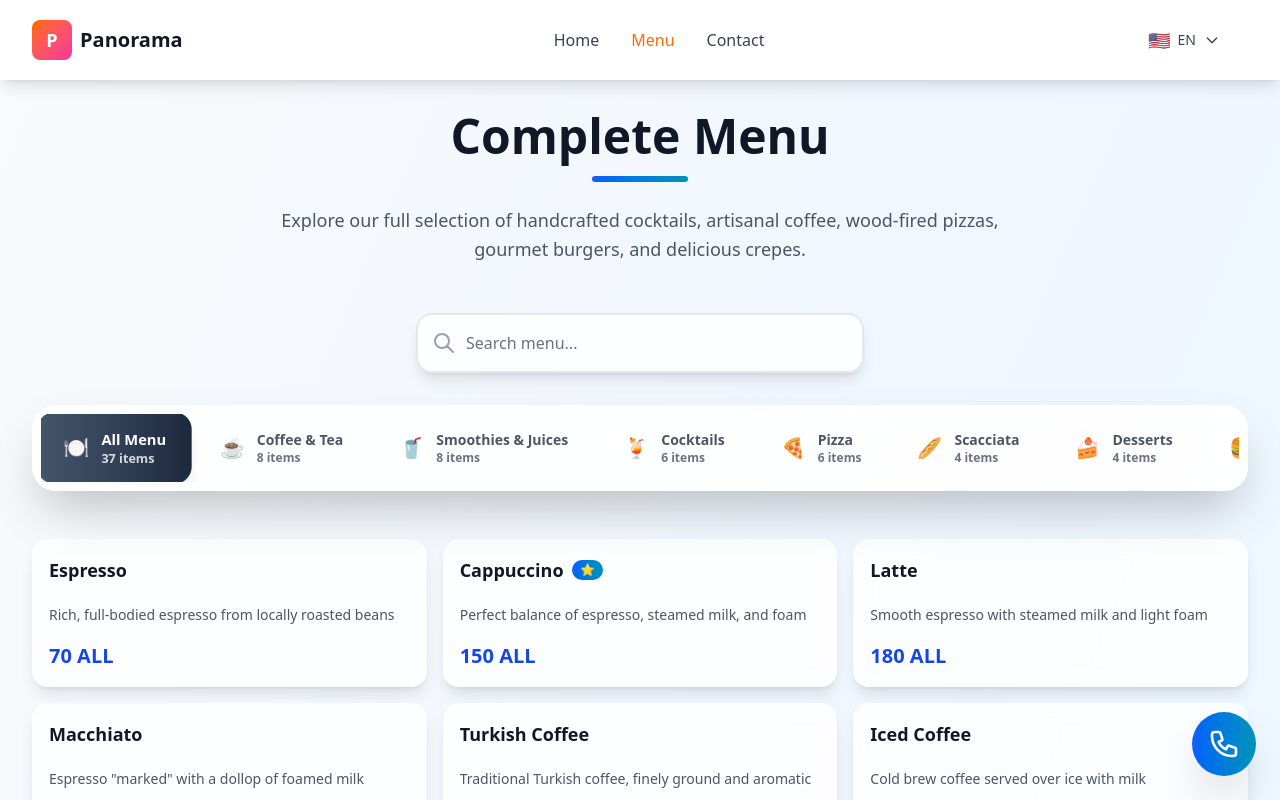
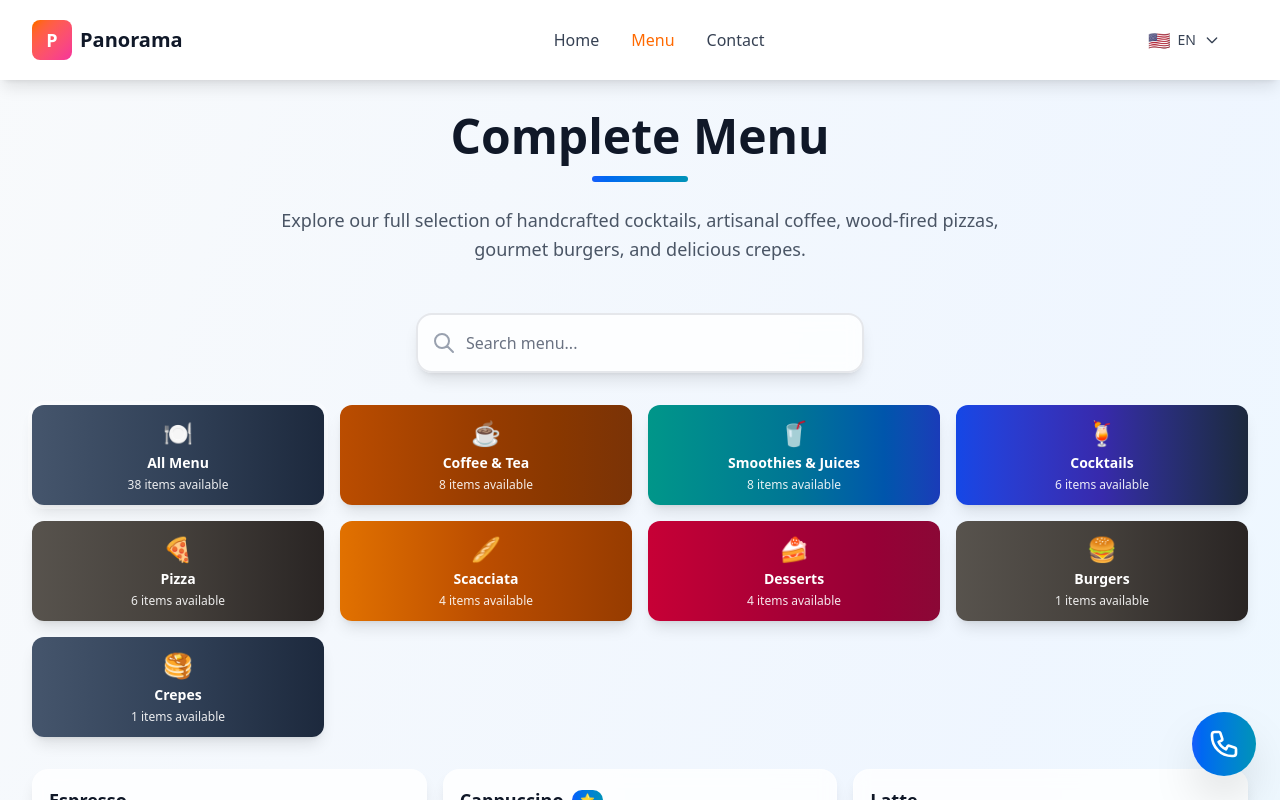
Before and after one commit to juxhinxhihani/panorama-rooftop, a Next.js app: page /menu in a window 1280 px wide. Shown: the top 800 px of the page. Built offline with nearby package versions, Linux system fonts and the light colour scheme.

Commit message:
Add All Menu Card

```diff
--- a/src/screens/FullMenuScreen.tsx
+++ b/src/screens/FullMenuScreen.tsx
@@ -332,6 +332,20 @@ export default function FullMenuScreen() {
           type: 'food'
         }
       ]
+    },
+    {
+      id: 'crepes',
+      title: 'Crepes',
+      icon: '🥞',
+      gradient: 'from-slate-600 via-slate-700 to-slate-800',
+      items: [
+        {
+          name: 'Coming Soon',
+          description: 'Delicious crepes coming to our menu soon!',
+          price: 'Soon',
+          type: 'food'
+        }
+      ]
     }
   ]
 
@@ -386,24 +400,19 @@ export default function FullMenuScreen() {
           </svg>
         </div>
 
-        {/* Modern Navigation Bar */}
-        <div className="bg-white/90 backdrop-blur-lg rounded-3xl shadow-2xl border border-white/20 p-2 mb-12 sticky top-24 z-30">
-          <div className="flex overflow-x-auto scrollbar-hide gap-2">
-            {/* All Menu Button */}
+        {/* Category Cards - Always Visible */}
+        <div className="grid grid-cols-2 sm:grid-cols-3 md:grid-cols-4 gap-4 mb-8">
+          {/* All Menu Card */}
           <button
             onClick={() => setActiveCategory('all')}
-              className={`flex-shrink-0 flex items-center gap-3 px-6 py-4 rounded-2xl font-semibold transition-all duration-300 ${
-                activeCategory === 'all'
-                  ? 'bg-gradient-to-r from-slate-600 via-slate-700 to-slate-800 text-white shadow-lg transform scale-105'
-                  : 'text-gray-600 hover:text-gray-900 hover:bg-gray-100/80'
+            className={`bg-gradient-to-r from-slate-600 via-slate-700 to-slate-800 rounded-xl p-3 text-white shadow-lg hover:shadow-xl transform hover:scale-105 transition-all duration-300 ${
+              activeCategory === 'all' ? 'ring-4 ring-white/30' : ''
             }`}
           >
-              <span className="text-xl">🍽️</span>
-              <div className="text-left">
-                <div className="text-sm font-bold">All Menu</div>
-                <div className={`text-xs ${activeCategory === 'all' ? 'text-white/80' : 'text-gray-500'}`}>
-                  {allItems.length} items
-                </div>
+            <div className="text-center">
+              <span className="text-2xl block mb-1">🍽️</span>
+              <h3 className="text-sm font-bold mb-1">All Menu</h3>
+              <p className="text-white/90 text-xs">{allItems.length} items available</p>
             </div>
           </button>
 
@@ -411,24 +420,17 @@ export default function FullMenuScreen() {
             <button
               key={category.id}
               onClick={() => setActiveCategory(category.id)}
-                className={`flex-shrink-0 flex items-center gap-3 px-6 py-4 rounded-2xl font-semibold transition-all duration-300 ${
-                  activeCategory === category.id
-                    ? `bg-gradient-to-r ${category.gradient} text-white shadow-lg transform scale-105`
-                    : 'text-gray-600 hover:text-gray-900 hover:bg-gray-100/80'
+              className={`bg-gradient-to-r ${category.gradient} rounded-xl p-3 text-white shadow-lg hover:shadow-xl transform hover:scale-105 transition-all duration-300 ${
+                activeCategory === category.id ? 'ring-4 ring-white/30' : ''
               }`}
             >
-                <span className="text-xl">{category.icon}</span>
-                <div className="text-left">
-                  <div className="text-sm font-bold">{category.title}</div>
-                  <div className={`text-xs ${
-                    activeCategory === category.id ? 'text-white/80' : 'text-gray-500'
-                  }`}>
-                    {category.items.length} items
-                  </div>
+              <div className="text-center">
+                <span className="text-2xl block mb-1">{category.icon}</span>
+                <h3 className="text-sm font-bold mb-1">{category.title}</h3>
+                <p className="text-white/90 text-xs">{category.items.length} items available</p>
               </div>
             </button>
           ))}
-          </div>
         </div>
 
         {/* Menu Items Grid */}
```
Lines whose indentation alone changed are shown as unchanged.
